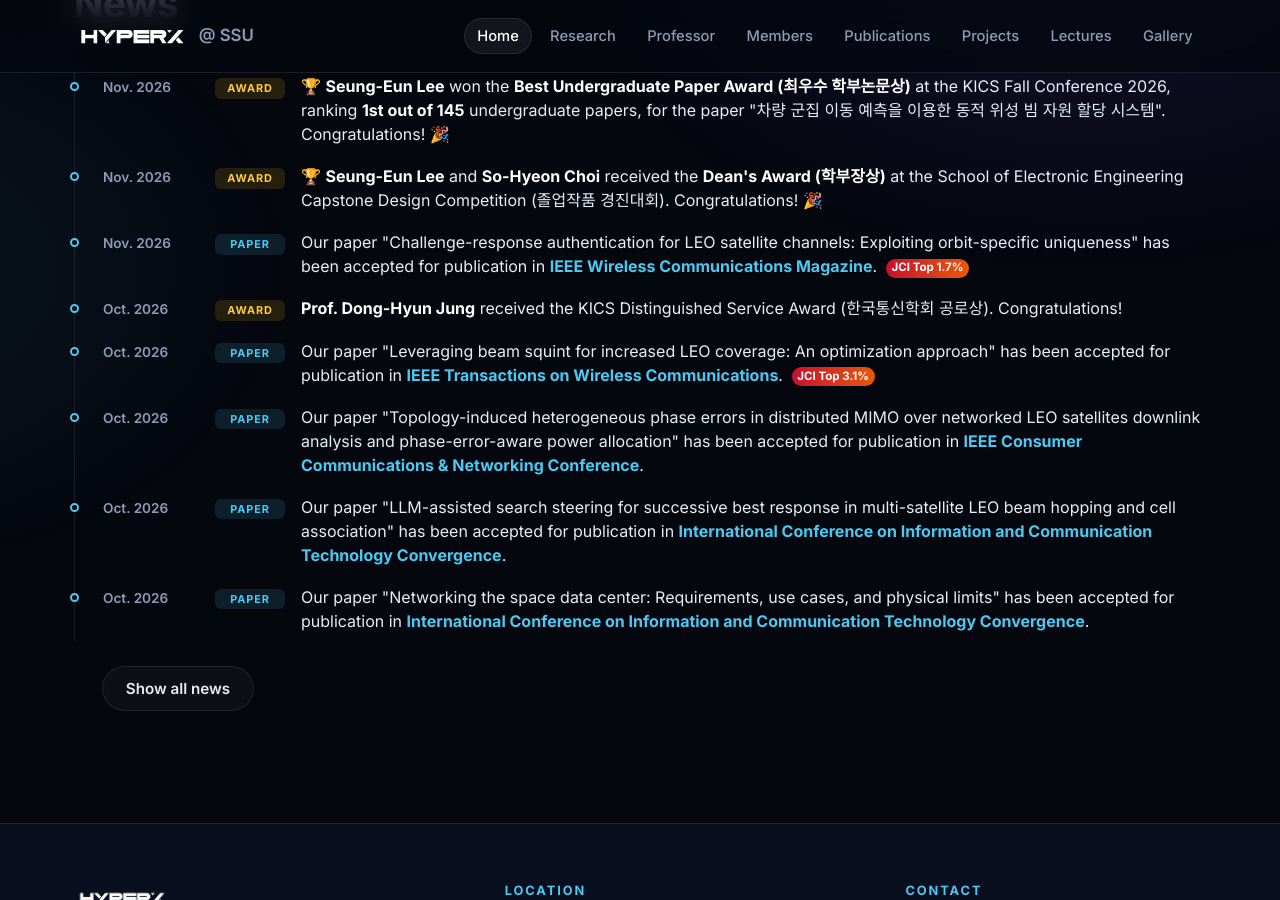
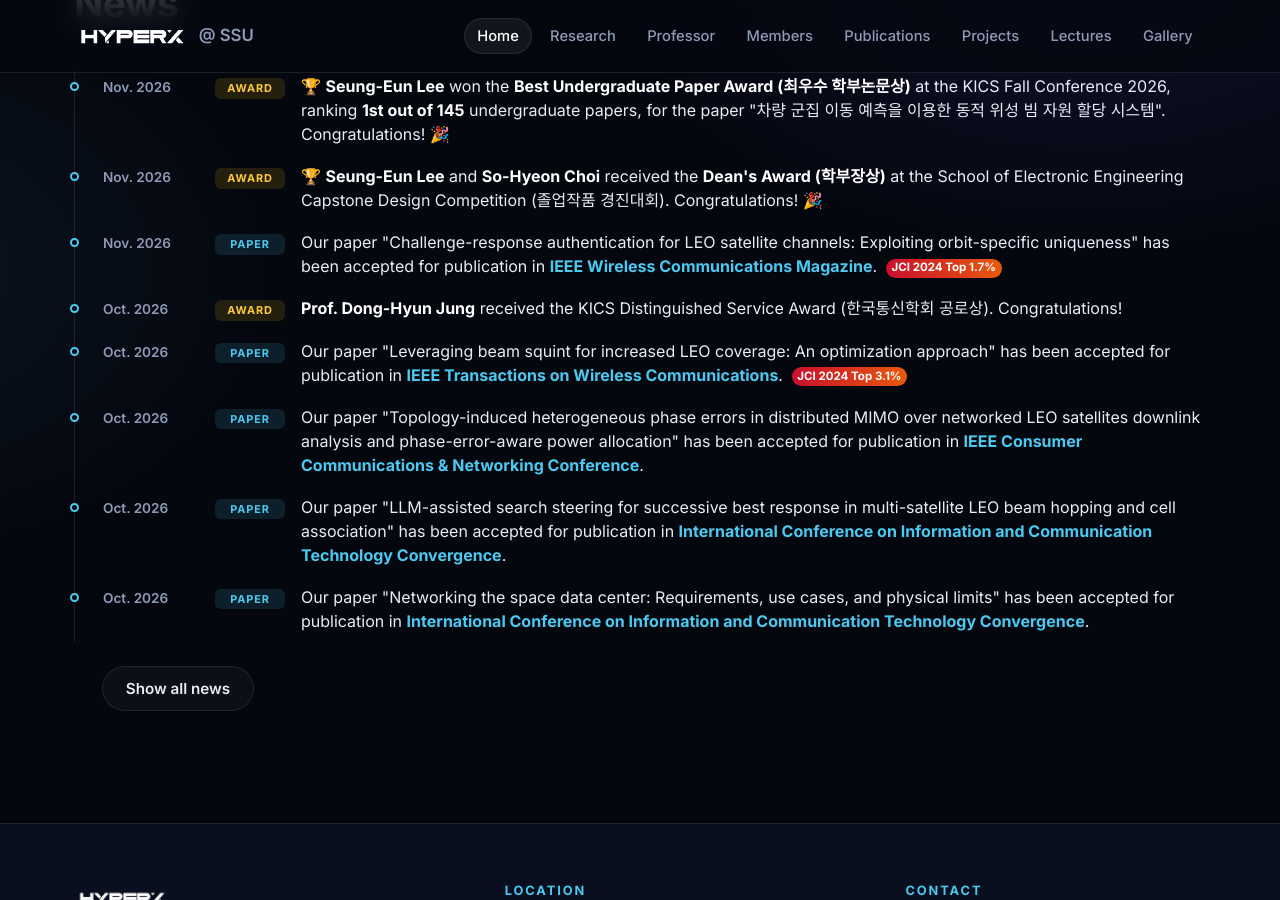
Before and after one commit to hyperx-web/hyperx, a Jekyll site: the page built from index.html, in a window 1280 px wide and 900 px high, scrolled down 2468 px. Built offline with Jekyll 4.4.1, drawn with Linux system fonts in a browser that asks for light colours; some web fonts are replaced.

Commit message:
News: show JCR year on JCI badge
Co-Authored-By: Claude Opus 5.5 <noreply@anthropic.com>

```diff
--- a/index.html
+++ b/index.html
@@ -112,7 +112,7 @@ slug: home
       <li class="news-item reveal">
         <time>{{ n.date }}</time>
         <span class="news-type type-{{ n.type }}">{% case n.type %}{% when "award" %}Award{% when "lab" %}Lab{% when "member" %}Member{% else %}Paper{% endcase %}</span>
-        <p>{{ n.text }}{% if n.jci %} <span class="jci-badge" title="JCI 백분위 (2024 JCR, 분야 내 상위)">JCI Top {{ n.jci }}%</span>{% endif %}</p>
+        <p>{{ n.text }}{% if n.jci %} <span class="jci-badge" title="JCI 백분위 (2024 JCR, 분야 내 상위)">JCI 2024 Top {{ n.jci }}%</span>{% endif %}</p>
       </li>
       {% endfor %}
     </ol>
```
Also changed, not shown: CLAUDE.md (+1 -1 lines).
